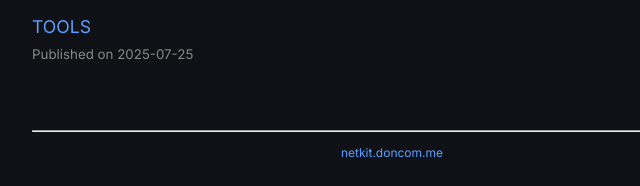
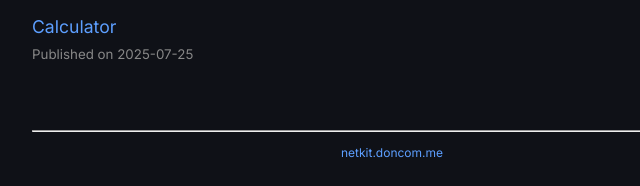
Before and after one commit to mgrl39/netkit, an Eleventy site: page index.md in a window 1280 px wide. Shown: the part 579-765 px from the top of the page, 248-888 px from the left. Built offline with nearby package versions, Linux system fonts and the light colour scheme; Eleventy itself is replaced by a stand-in of ours; files that its build step writes are made by us from their sources.

Commit message:
renamed proejct

```diff
--- a/posts/tools.md
+++ b/posts/05calculator.md
@@ -1,5 +1,5 @@
 ---
-title: "TOOLS"
+title: "Calculator"
 layout: layout.html
 date: 2025-07-25
 tags: post
```
Also changed, not shown: posts/00intro.md (renamed from posts/intro.md), posts/01primer-post.md (renamed from posts/primer-post.md), posts/02post.md (renamed from posts/second-test.md), posts/03subnet-mask-chart.md (renamed from posts/subnet-mask-chart.md), posts/04test.md (renamed from posts/test.md).
